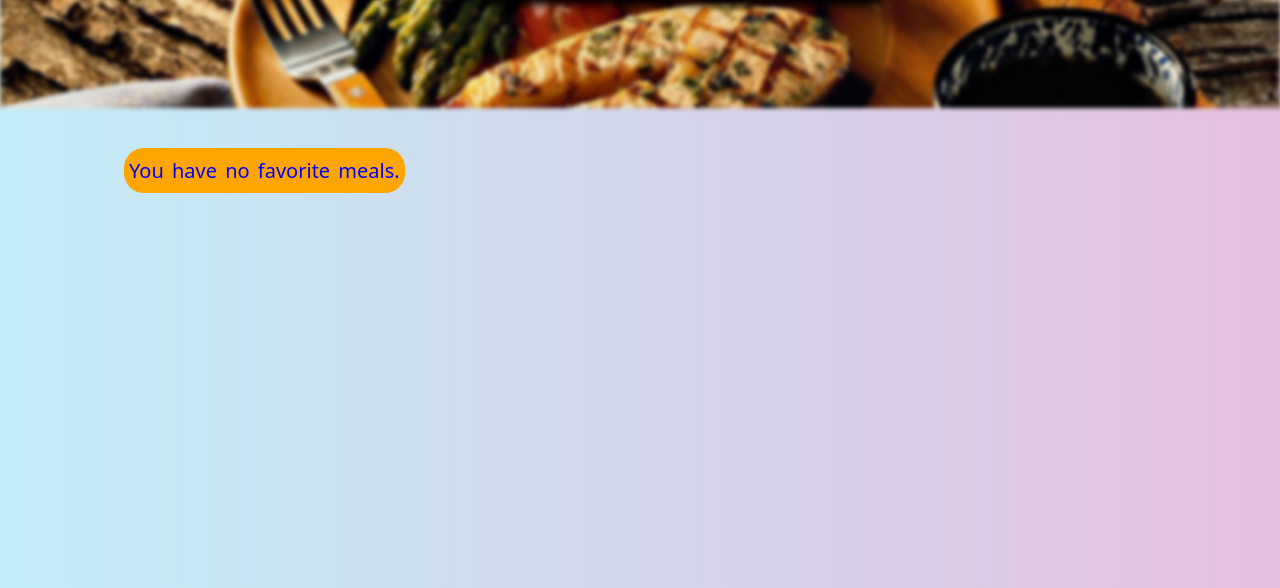
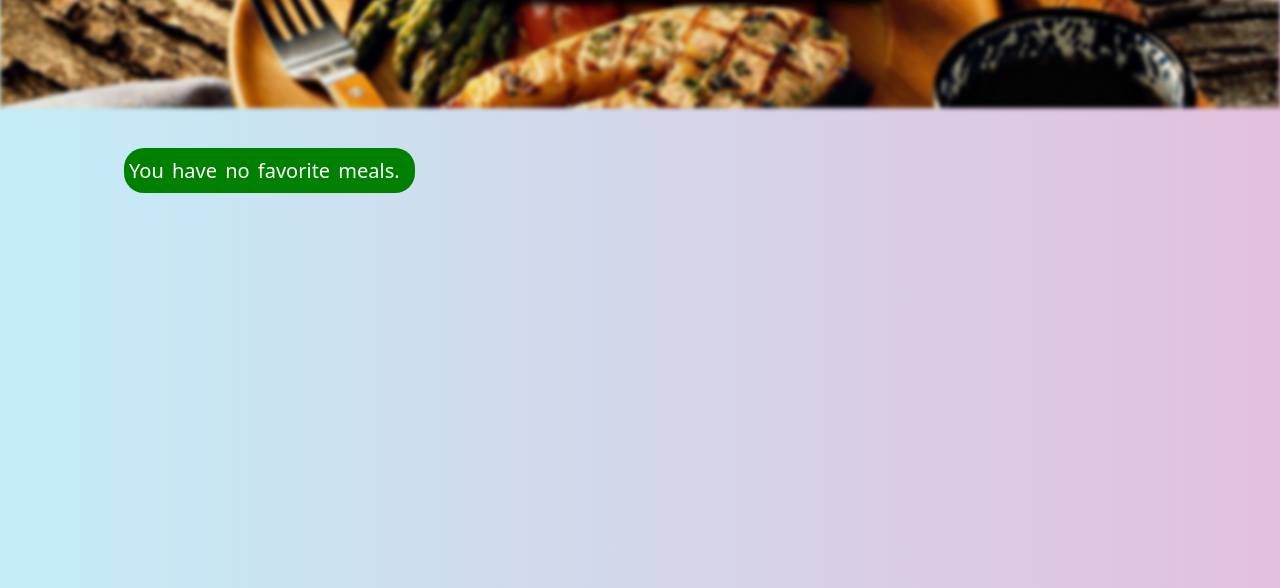
Before and after one commit to CodeWithRitik01/MealApp, a plain HTML site: page index.html in a window 1280 px wide. Both pictures are taken after a click on the button "Favourites". Shown: the part 212-800 px from the top of the page. Drawn offline with nearby package versions, Linux system fonts and the light colour scheme.

Commit message:
some styles changes

```diff
--- a/styles.css
+++ b/styles.css
@@ -328,7 +328,7 @@ body{
     margin: 10px 0;
     font-size: 24px;
     text-align: center;
-    color: red;
+    color: green;
 }
 
 .meals ul {
@@ -370,10 +370,11 @@ p{
     word-spacing: 3px;
     line-height: 35px;
     text-align: justify;
-    color: blue;
-    background-color: orange;
+    color: white;
+    background-color: green;
     border-radius: 20px;
     padding: 5px;
+    width:100%;
 
 }
 
```
